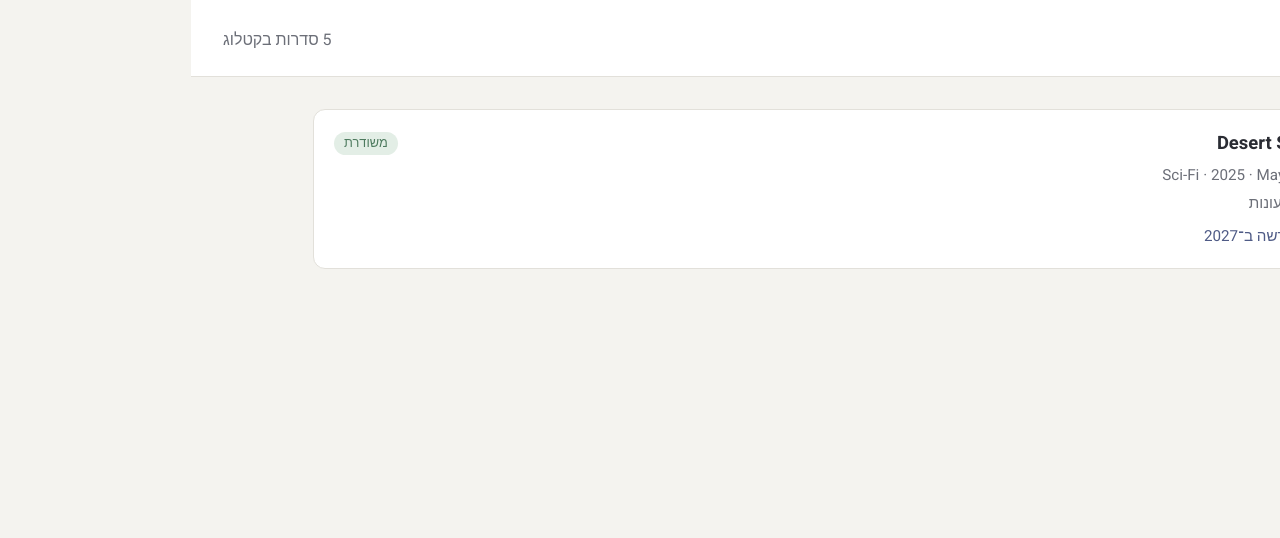
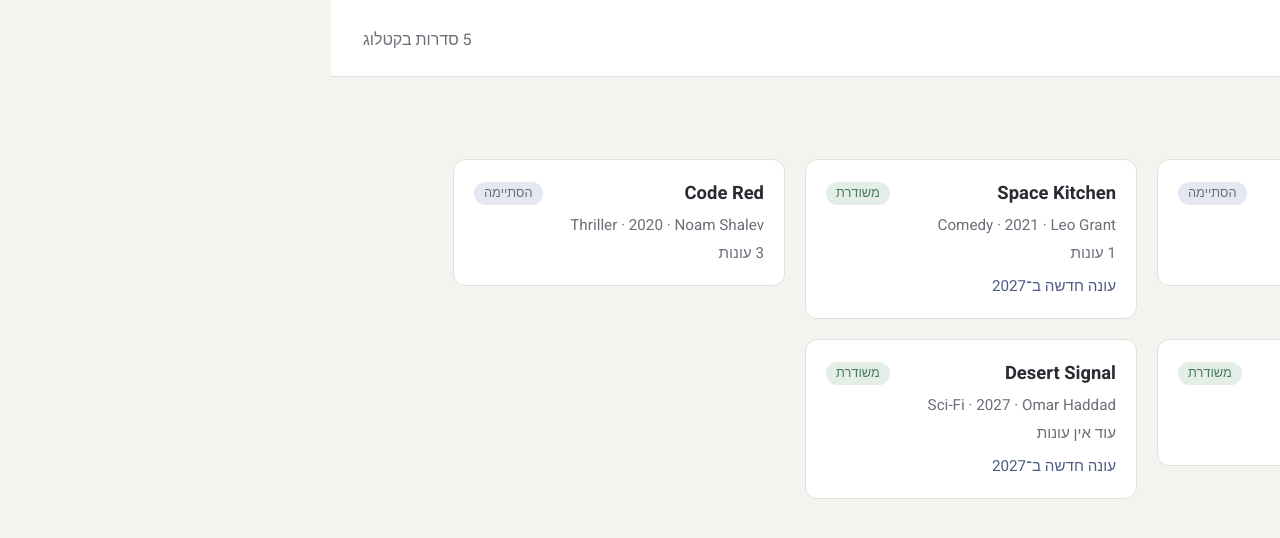
Before and after one commit to Dvir212ui/series-react, a React (Vite) app: page / in a window 1280 px wide. Shown: the top 538 px of the page. Built offline with nearby package versions, Linux system fonts and the light colour scheme.

Commit message:
Add part B: SeriesList with map

```diff
--- a/src/App.jsx
+++ b/src/App.jsx
@@ -1,21 +1,14 @@
 import { platform, series } from "./data/series.js";
 import Header from "./components/Header.jsx";
-import SeriesCard from "./components/SeriesCard.jsx";
+import SeriesList from "./components/SeriesList.jsx";
 
 function App() {
   return (
     <>
       <Header platform={platform} count={series.length} />
       <main className="page">
-        <SeriesCard
-          title="Desert Signal"
-          genre="Sci-Fi"
-          startYear={2025}
-          creator="Maya Alon"
-          ended={false}
-          nextYear={2027}
-          seasons={[]}
-        />
+        <h2 className="page__title">הסדרות ({series.length})</h2>
+        <SeriesList series={series} />
       </main>
     </>
   );
--- /dev/null
+++ b/src/components/SeriesList.jsx
@@ -0,0 +1,22 @@
+import SeriesCard from "./SeriesCard.jsx";
+
+function SeriesList({ series }) {
+  return (
+    <section className="series-list">
+      {series.map(item => (
+        <SeriesCard
+          key={item.id}
+          title={item.title}
+          genre={item.genre}
+          startYear={item.startYear}
+          creator={item.creator.name}
+          ended={item.ended}
+          nextYear={item.nextSeason?.year}
+          seasons={item.seasons}
+        />
+      ))}
+    </section>
+  );
+}
+
+export default SeriesList;
```
